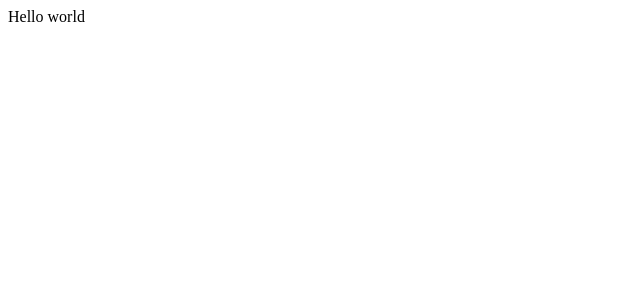
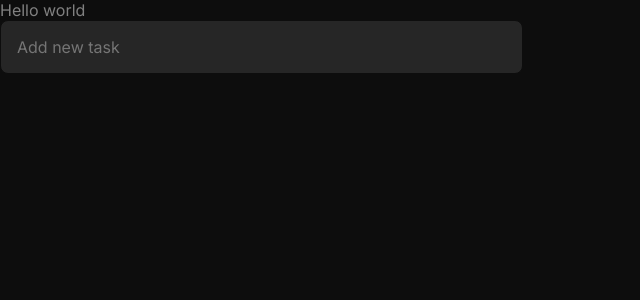
Before and after one commit to artenlf/To-Do-List, a React (Vite) app: page / in a window 1280 px wide. Shown: the top 300 px of the page, without its empty margins (0-640 px from the left). Built offline with nearby package versions, Linux system fonts and the light colour scheme.

Commit message:
feat: Input component

```diff
--- a/src/App.tsx
+++ b/src/App.tsx
@@ -1,7 +1,11 @@
+import "./global.css";
+import { Input } from "./components/Input";
+
 export function App() {
   return (
     <>
       <div>Hello world</div>
+      <Input />
     </>
   );
 }
--- /dev/null
+++ b/src/components/Input.module.css
@@ -0,0 +1,9 @@
+.input {
+  background: var(--grey-500);
+  border: 1px solid var(--grey-700);
+  border-radius: 8px;
+  color: var(--grey-100);
+  height: 3.375rem;
+  padding-left: 1rem;
+  width: 32.6875rem;
+}
--- /dev/null
+++ b/src/components/Input.tsx
@@ -0,0 +1,13 @@
+import styles from "./Input.module.css";
+
+export function Input() {
+  return (
+    <>
+      <input
+        className={styles.input}
+        placeholder="Add new task"
+        type="text"
+      ></input>
+    </>
+  );
+}
--- a/src/global.css
+++ b/src/global.css
@@ -16,7 +16,7 @@
 }
 
 :focus {
-  box-shadow: 0 0 0 1px var(--purple-600);
+  border: 1px solid var(--purple-600);
   outline: transparent;
 }
 
```
